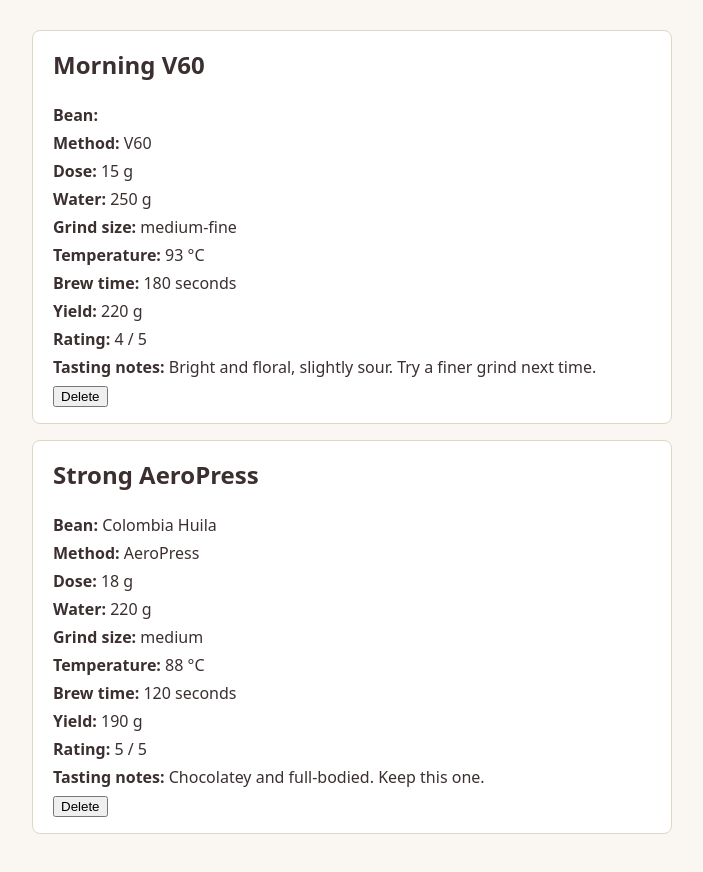
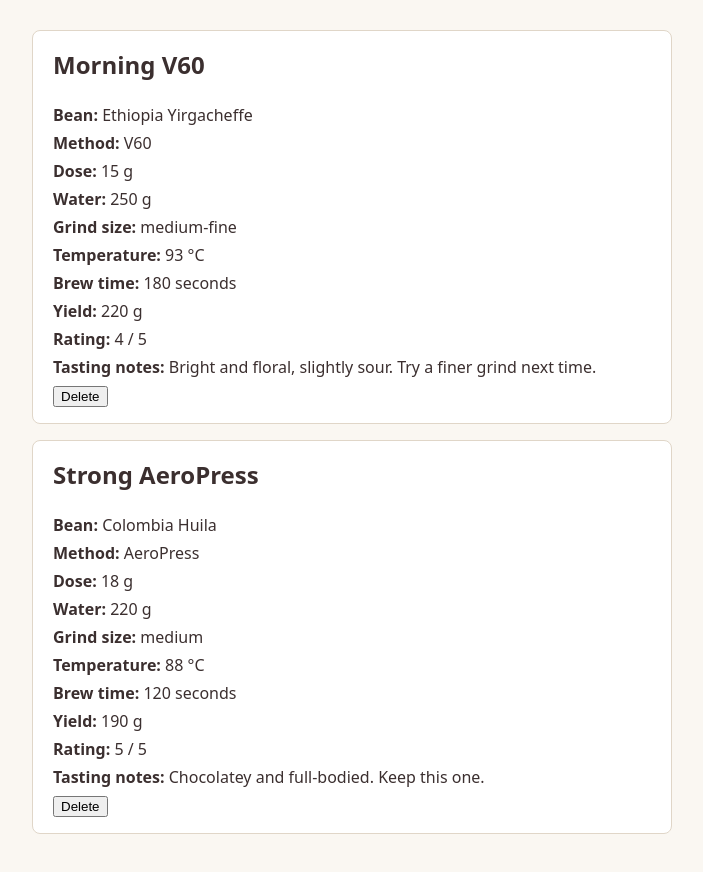
Before and after one commit to RoeyMadjar/Brew-It, a React (Vite) app: page / in a window 1280 px wide. Shown: the part 1218-2090 px from the top of the page, without its empty margins (288-991 px from the left). Built offline with nearby package versions, Linux system fonts and the light colour scheme.

Commit message:
small typo correction

```diff
--- a/src/App.jsx
+++ b/src/App.jsx
@@ -6,7 +6,7 @@ const sampleRecipes = [
   {
     id: "recipe-1",
     name: "Morning V60",
-    Bean: "Ethiopia Yirgacheffe",
+    bean: "Ethiopia Yirgacheffe",
     method: "V60",
     versions: [
       {
```
